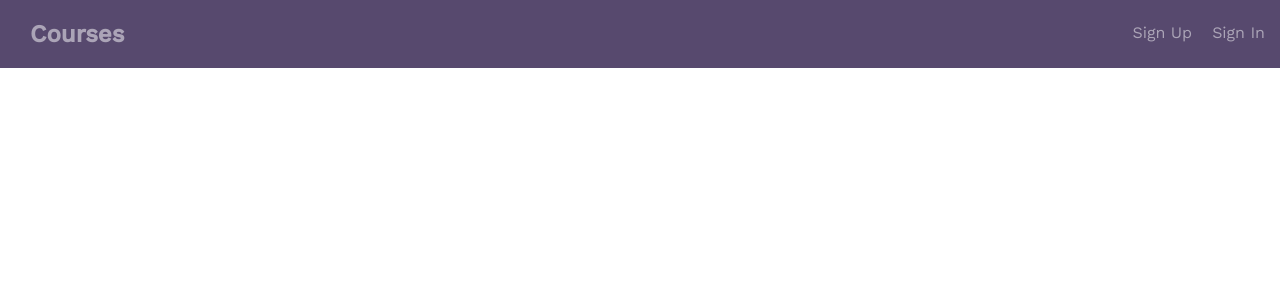
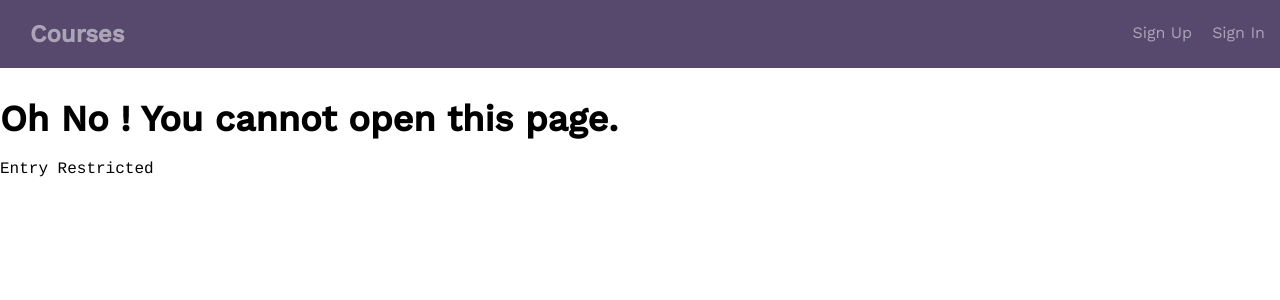
Before and after one commit to webdevwithomar/full_stack_react_rest_api, a React (Create React App) app in the folder client/: page /forbidden in a window 1280 px wide. Shown: the top 300 px of the page. Built offline with nearby package versions, Linux system fonts and the light colour scheme.

Commit message:
make some important changes

```diff
--- a/client/src/App.js
+++ b/client/src/App.js
@@ -9,7 +9,10 @@ import UserSignIn from './components/UserSignIn';
 import UserSignUp from './components/UserSignUp';
 import UserSignOut from './components/UserSignOut';
 import UpdateCourse from './components/UpdateCourse';
-import Header from './components/Header'
+import Header from './components/Header';
+import Forbidden from './components/Forbidden';
+import Error from './components/Error';
+import NotFound from './components/NotFound';
 import './App.css';
 
 class App extends Component {
@@ -67,6 +70,9 @@ class App extends Component {
             <Route path="/signin" render={props => <UserSignIn signIn={this.signIn} history={props.path} />} />
             <Route path="/signup" render={() => loggedIn ? (<Redirect to="/" />) : (<UserSignUp />)} />
             <Route path="/signout" render={props => <UserSignOut />} />
+            <Route path="/forbidden" render={props => <Forbidden />} />
+            <Route path="/error" render={props => <Error />} />
+            <Route component={NotFound} />
           </Switch>
         </div>
       </BrowserRouter>
--- a/client/src/components/CreateCourse.js
+++ b/client/src/components/CreateCourse.js
@@ -51,10 +51,6 @@ class CreateCourse extends Component {
       const user = this.props.user.idUserLogin;
 
       axios.post("http://localhost:5000/api/courses", {}, {
-        // auth: {
-        //   username: 'pasha@gmail.com',
-        //   password: '12345'
-        // },
         data: {
           title: title,
           description: description,
@@ -103,7 +99,7 @@ class CreateCourse extends Component {
             </div>
           </div>
         </div>
-        <form onSubmit={this.onSubmit}>
+        <form onSubmit={this.onSubmit.bind(this)}>
           <div className="grid-66">
             <div className="course--header">
               <h4 className="course--label">Course</h4>
--- /dev/null
+++ b/client/src/components/Error.js
@@ -0,0 +1,12 @@
+import React from 'react';
+
+const Error = () => {
+  return (
+    <div>
+      <h1>An error occured</h1>
+      <p>Please try again later</p>
+    </div>
+  )
+}
+
+export default Error;
--- /dev/null
+++ b/client/src/components/Forbidden.js
@@ -0,0 +1,12 @@
+import React from 'react';
+
+const Forbidden = () => {
+  return (
+    <div>
+      <h1>Oh No ! You cannot open this page.</h1>
+      <p>Entry Restricted</p>
+    </div>
+  )
+}
+
+export default Forbidden;
--- /dev/null
+++ b/client/src/components/NotFound.js
@@ -0,0 +1,12 @@
+import React from 'react';
+
+const Error = () => {
+  return (
+    <div>
+      <h1>404 Not Found</h1>
+      <p>Cannot find the resouece you are looking for.</p>
+    </div>
+  )
+}
+
+export default Error;
```
